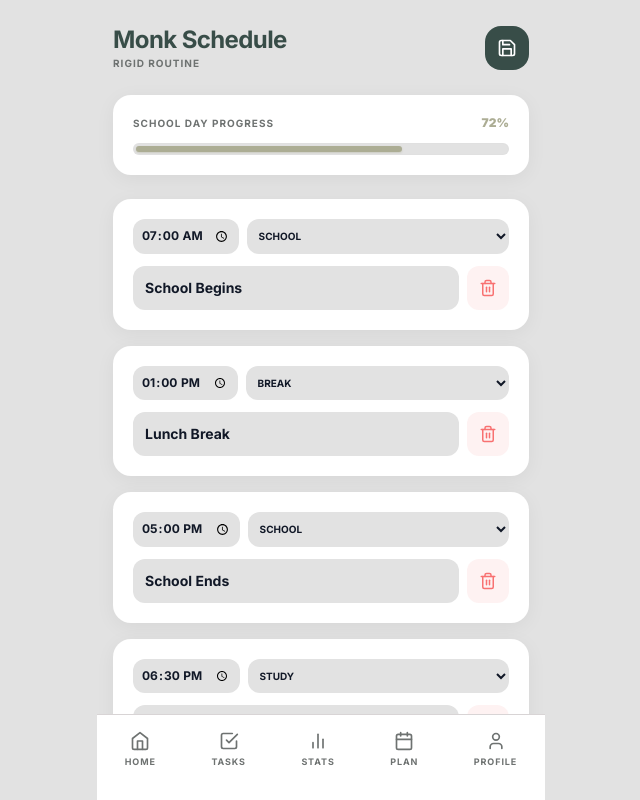
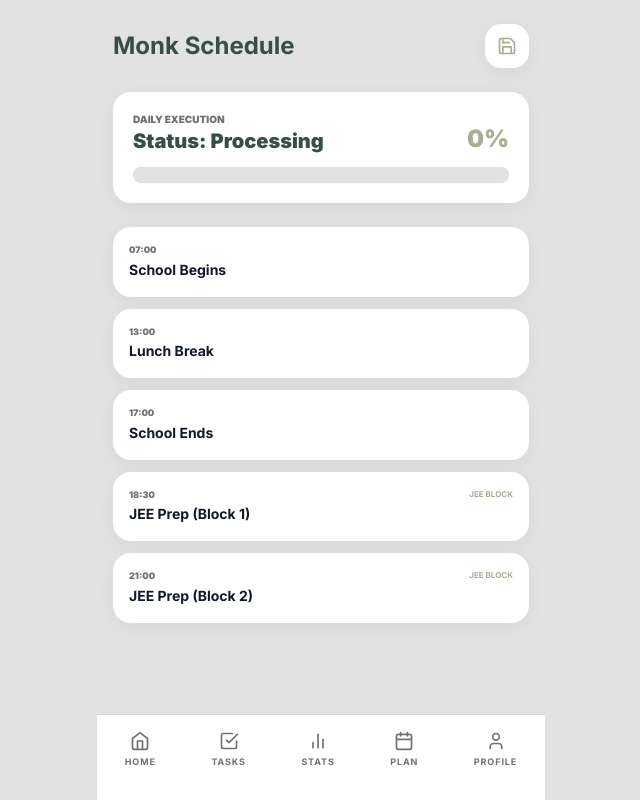
Before and after one commit to hetkeraliya/monkstudy, a Next.js app: page /planner in a window 1280 px wide. Both pictures are taken after a click on the button 826 px from the left and 47 px from the top of the page. Shown: the top 800 px of the page, without its empty margins (319-959 px from the left). Built offline with nearby package versions, Linux system fonts and the light colour scheme.

Commit message:
Update page.tsx

```diff
--- a/app/planner/page.tsx
+++ b/app/planner/page.tsx
@@ -2,46 +2,28 @@
 
 import { useState, useEffect, useMemo } from "react";
 import { motion, AnimatePresence } from "framer-motion";
-import { Clock, Book, Coffee, Sunset, Pencil, X, Plus, Save, Trash2 } from "lucide-react";
+import { Pencil, Save, CheckCircle2, Circle, Plus, Trash2 } from "lucide-react";
+import { useStore } from "../../store/useStore";
 import { vibrate } from "../../lib/db";
-
-interface ScheduleItem {
-  id: string;
-  time: string;
-  task: string;
-  type: 'School' | 'Study' | 'Break';
-}
 
 export default function Planner() {
   const [mounted, setMounted] = useState(false);
   const [isEditing, setIsEditing] = useState(false);
-  const [schedule, setSchedule] = useState<ScheduleItem[]>([
-    { id: '1', time: "07:00", task: "School Begins", type: "School" },
-    { id: '2', time: "13:00", task: "Lunch Break", type: "Break" },
-    { id: '3', time: "17:00", task: "School Ends", type: "School" },
-    { id: '4', time: "18:30", task: "JEE Prep (Block 1)", type: "Study" },
-    { id: '5', time: "21:00", task: "JEE Prep (Block 2)", type: "Study" },
-  ]);
-
-  // Day Progress Logic (7 AM to 5 PM)
-  const progress = useMemo(() => {
-    if (!mounted) return 0;
-    const now = new Date();
-    const start = new Date(); start.setHours(7, 0, 0);
-    const end = new Date(); end.setHours(17, 0, 0);
-
-    if (now < start) return 0;
-    if (now > end) return 100;
-
-    const total = end.getTime() - start.getTime();
-    const current = now.getTime() - start.getTime();
-    return Math.round((current / total) * 100);
-  }, [mounted]);
+  const { schedule, updateSchedule, toggleSchedule, addXp } = useStore();
 
   useEffect(() => setMounted(true), []);
 
-  const updateItem = (id: string, updates: Partial<ScheduleItem>) => {
-    setSchedule(prev => prev.map(item => item.id === id ? { ...item, ...updates } : item));
+  // Visualizer Logic: Tracks Completion Percentage
+  const progress = useMemo(() => {
+    if (!schedule || schedule.length === 0) return 0;
+    const completed = schedule.filter((i: any) => i.completed).length;
+    return Math.round((completed / schedule.length) * 100);
+  }, [schedule]);
+
+  const handleToggle = (id: string, wasCompleted: boolean) => {
+    vibrate(20);
+    toggleSchedule(id);
+    if (!wasCompleted) addXp(20); // Reward 20 XP for completing a schedule block
   };
 
   if (!mounted) return null;
@@ -49,110 +31,69 @@ export default function Planner() {
   return (
     <div className="space-y-6 pb-24">
       <header className="pt-2 flex justify-between items-center">
-        <div>
-          <h1 className="text-2xl font-bold text-monk-dark tracking-tight">Monk Schedule</h1>
-          <p className="text-[10px] text-monk-muted font-bold uppercase tracking-widest">Rigid Routine</p>
-        </div>
+        <h1 className="text-2xl font-bold text-monk-dark">Monk Schedule</h1>
         <button
           onClick={() => { vibrate(30); setIsEditing(!isEditing); }}
-          className={`p-3 rounded-2xl transition-all ${isEditing ? 'bg-monk-dark text-white' : 'bg-white shadow-matte text-monk-muted'}`}
+          className="p-3 bg-white shadow-matte rounded-2xl text-monk-muted"
         >
-          {isEditing ? <Save size={20} /> : <Pencil size={20} />}
+          {isEditing ? <Save size={20} className="text-monk-olive" /> : <Pencil size={20} />}
         </button>
       </header>
 
-      {/* Day Progress Bar (7 AM - 5 PM) */}
-      <section className="matte-card p-5 space-y-3 shadow-matte">
+      {/* Tickable Progress Visualizer */}
+      <section className="matte-card p-5 space-y-3 shadow-matte border-b-4 border-monk-olive/20">
         <div className="flex justify-between items-end">
-          <span className="text-[10px] font-bold text-monk-muted uppercase tracking-widest">School Day Progress</span>
-          <span className="text-xs font-black text-monk-olive">{progress}%</span>
+          <div>
+            <p className="text-[10px] font-black uppercase text-monk-muted">Daily Execution</p>
+            <h2 className="text-xl font-black text-monk-dark">Status: {progress === 100 ? 'Elite' : 'Processing'}</h2>
+          </div>
+          <span className="text-2xl font-black text-monk-olive">{progress}%</span>
         </div>
-        <div className="h-3 w-full bg-monk-bg rounded-full overflow-hidden p-0.5 border border-monk-sand/20">
+        <div className="h-4 w-full bg-monk-bg rounded-full p-1 border border-monk-sand/20">
           <motion.div
-            initial={{ width: 0 }} animate={{ width: `${progress}%` }}
-            className="h-full bg-monk-olive rounded-full shadow-sm shadow-monk-olive/40"
+            initial={{ width: 0 }}
+            animate={{ width: `${progress}%` }}
+            className="h-full bg-monk-olive rounded-full"
           />
         </div>
       </section>
 
-      {/* Schedule List */}
-      <div className="space-y-4">
-        <AnimatePresence mode="popLayout">
-          {schedule.sort((a,b) => a.time.localeCompare(b.time)).map((item) => (
-            <motion.div
-              key={item.id} layout
-              initial={{ opacity: 0, scale: 0.95 }}
-              animate={{ opacity: 1, scale: 1 }}
-              className={`matte-card p-5 border-l-4 transition-all ${
-                item.type === 'Study' ? 'border-monk-olive bg-monk-olive/5' :
-                item.type === 'Break' ? 'border-monk-sand bg-monk-bg/30' : 'border-monk-dark bg-white'
-              }`}
-            >
+      {/* Tickable List */}
+      <div className="space-y-3">
+        {schedule.map((item: any) => (
+          <div
+            key={item.id}
+            className={`matte-card p-4 flex items-center gap-4 transition-all border-l-4 ${
+              item.completed ? 'opacity-50 grayscale' : 'opacity-100'
+            } ${item.type === 'Study' ? 'border-monk-olive bg-monk-olive/5' : 'border-monk-dark'}`}
+          >
+            {!isEditing && (
+              <button onClick={() => handleToggle(item.id, item.completed)} className="text-monk-olive">
+                {item.completed ? <CheckCircle2 size={24} /> : <Circle size={24} />}
+              </button>
+            )}
+
+            <div className="flex-1">
+              <div className="flex justify-between">
+                <p className="text-[9px] font-black text-monk-muted uppercase">{item.time}</p>
+                {item.type === 'Study' && <span className="text-[8px] font-bold text-monk-olive">JEE BLOCK</span>}
+              </div>
               {isEditing ? (
-                <div className="space-y-3">
-                  <div className="flex gap-2">
-                    <input
-                      type="time"
-                      value={item.time}
-                      onChange={(e) => updateItem(item.id, { time: e.target.value })}
-                      className="bg-monk-bg p-2 rounded-xl text-xs font-bold outline-none"
-                    />
-                    <select
-                      value={item.type}
-                      onChange={(e) => updateItem(item.id, { type: e.target.value as any })}
-                      className="flex-1 bg-monk-bg p-2 rounded-xl text-[10px] font-bold uppercase outline-none"
-                    >
-                      <option value="School">School</option>
-                      <option value="Study">Study</option>
-                      <option value="Break">Break</option>
-                    </select>
-                  </div>
-                  <div className="flex gap-2">
-                    <input
-                      type="text"
-                      value={item.task}
-                      onChange={(e) => updateItem(item.id, { task: e.target.value })}
-                      className="flex-1 bg-monk-bg p-3 rounded-xl text-sm font-bold outline-none"
-                    />
-                    <button
-                      onClick={() => { vibrate(60); setSchedule(schedule.filter(s => s.id !== item.id)); }}
-                      className="p-3 bg-red-50 text-red-400 rounded-xl"
-                    >
-                      <Trash2 size={18} />
-                    </button>
-                  </div>
-                </div>
+                <input
+                  className="bg-transparent font-bold text-sm w-full outline-none"
+                  value={item.task}
+                  onChange={(e) => {
+                    const next = schedule.map((s: any) => s.id === item.id ? { ...s, task: e.target.value } : s);
+                    updateSchedule(next);
+                  }}
+                />
               ) : (
-                <div className="flex items-center gap-5">
-                  <div className="text-monk-muted">
-                    {item.type === 'Study' ? <Book size={18} /> : item.type === 'Break' ? <Coffee size={18} /> : <Clock size={18} />}
-                  </div>
-                  <div className="flex-1">
-                    <p className="text-[10px] font-black uppercase text-monk-muted mb-1">{item.time}</p>
-                    <h3 className="text-sm font-bold text-monk-dark">{item.task}</h3>
-                  </div>
-                  {item.type === 'Study' && (
-                    <span className="bg-monk-olive text-white text-[8px] font-black px-2 py-1 rounded-full uppercase">JEE</span>
-                  )}
-                </div>
+                <h3 className={`text-sm font-bold ${item.completed ? 'line-through' : 'text-monk-dark'}`}>{item.task}</h3>
               )}
-            </motion.div>
-          ))}
-        </AnimatePresence>
-
-        {isEditing && (
-          <button
-            onClick={() => {
-              vibrate(30);
-              const newItem: ScheduleItem = { id: Date.now().toString(), time: "18:00", task: "New Study Session", type: "Study" };
-              setSchedule([...schedule, newItem]);
-            }}
-            className="w-full p-4 border-2 border-dashed border-monk-sand rounded-3xl text-[10px] font-bold text-monk-muted uppercase flex items-center justify-center gap-2 active:bg-monk-bg transition-colors"
-          >
-            <Plus size={14} /> Add Block
-          </button>
-        )}
+            </div>
+          </div>
+        ))}
       </div>
     </div>
   );
-}
+                }
```
